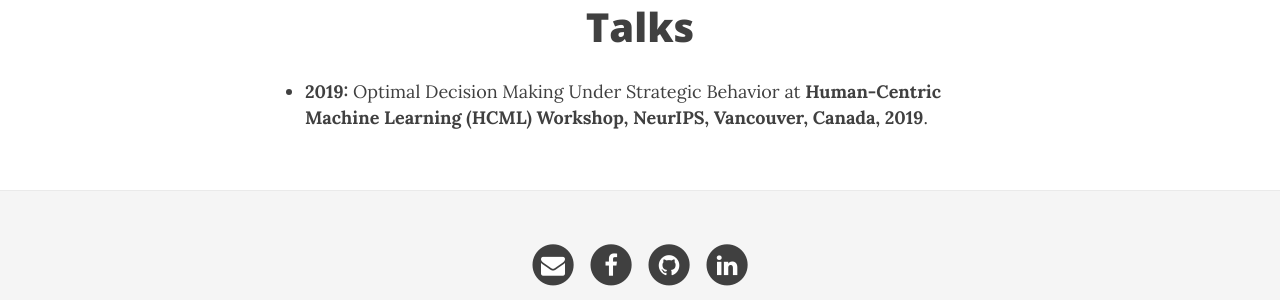
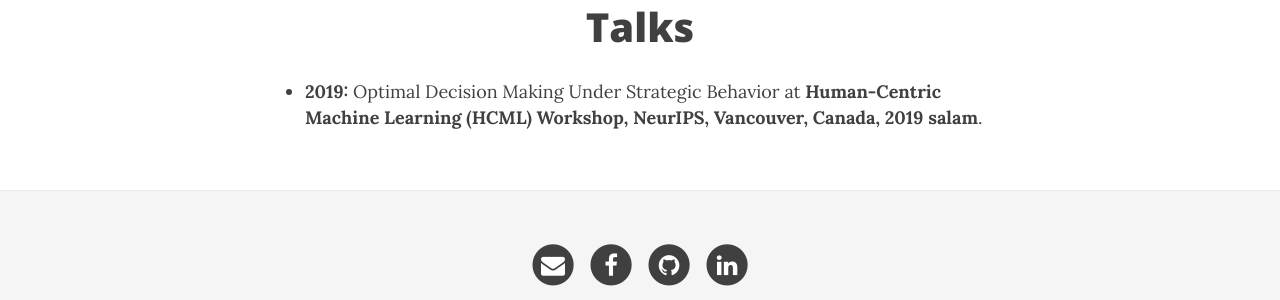
Before and after one commit to Moein-Khajehnejad/Moein-Khajehnejad.github.io, a Jekyll site: the page built from talks.md, in a window 1280 px wide. Shown: the part 125-425 px from the top of the page. Built offline with Jekyll 4.4.1, drawn with Linux system fonts in a browser that asks for light colours; nearby versions of some CDN libraries.

Commit message:
honors and talks updated.

```diff
--- a/talks.md
+++ b/talks.md
@@ -2,7 +2,8 @@
 layout: page
 title: Talks
 ---
-- <b>2019:</b> Optimal Decision Making Under Strategic Behavior at <b>Human-Centric Machine Learning (HCML) Workshop, NeurIPS, Vancouver, Canada, 2019</b>.
+- <b>2019:</b> Optimal Decision Making Under Strategic Behavior at <b>Human-Centric Machine Learning (HCML) Workshop, NeurIPS, Vancouver, Canada, 2019 salam</b>.
+
 
 
 
```
